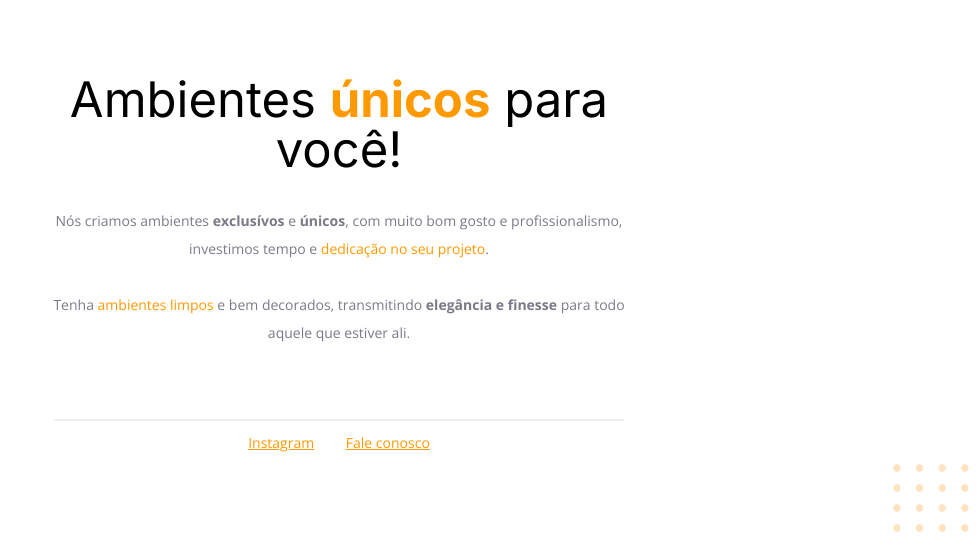
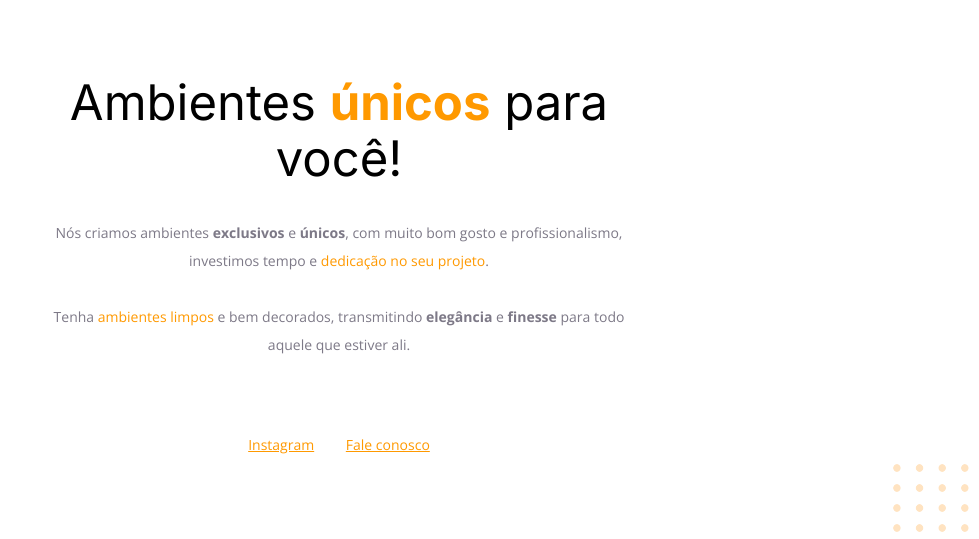
Before and after one commit to Garcezs/Desafio-01, a plain HTML site: page index.html in a window 1280 px wide. Shown: the part 258-797 px from the top of the page, without its empty margins (301-1280 px from the left). Drawn offline with nearby package versions, Linux system fonts and the light colour scheme.

Commit message:
Add files via upload

```diff
--- a/index.html
+++ b/index.html
@@ -1,39 +1,61 @@
+<!-- Instrução que define o tipo do documento. -->
 <!DOCTYPE html>
 <html lang="pt-br">
-<head>
-    <meta charset="UTF-8">
-    <meta name="viewport" content="width=device-width, initial-scale=1.0">
-    <title>Móveis costumizados</title>
-    <link rel="stylesheet" href="./style.css">
+  <!-- Tag <head> contém as instruções para a página -->
+  <head>
+    <link rel="preconnect" href="https://fonts.googleapis.com" />
+    <link rel="preconnect" href="https://fonts.gstatic.com" crossorigin />
+    <meta charset="UTF-8" />
+    <meta name="viewport" content="width=device-width, initial-scale=1.0" />
+    <title>Móveis customizados</title>
 
-    <link rel="preconnect" href="https://fonts.googleapis.com">
-    <link rel="preconnect" href="https://fonts.gstatic.com" crossorigin>
-    <link href="https://fonts.googleapis.com/css2?family=Inter:wght@400;700&family=Open+Sans:wght@400;700&display=swap" rel="stylesheet">
-</head>
-<body>
+    <link
+      href="https://fonts.googleapis.com/css2?family=Inter:wght@400;700&family=Open+Sans:wght@400;700&display=swap"
+      rel="stylesheet"
+    />
 
+    <link rel="stylesheet" href="style.css" />
+  </head>
+
+  <!-- Tag <body> é o corpo do documento, onde tem as informações que serão mostradas. -->
+  <body>
     <div id="hero">
-      <img src="./images/image 1.svg" alt="Desenho de uma pessoa em uma sala com móveis">
+            <!--removi o <div> da imagem-->
 
-      <h1>Ambientes <span>únicos</span>  para você!</h1>
+              <!--troquei por svg pra funcionar melhor com dark mode-->
+      <img
+      src="images/img1.svg"
+      alt="Desenho de uma pessoa vestindo uma camisa amarela em uma sala com Móveis"
+      />      <!--movi a imagem pra cima-->
+
+
+
+      <h1>Ambientes <span>únicos</span> para você!</h1> <!--estava sem a tag <span> em 'únicos'-->
+
       <p>
-        Nós criamos ambientes <strong>exclusívos</strong> e <strong>únicos</strong>, com muito bom gosto e profissionalismo, investimos tempo e <span>dedicação no seu projeto</span>.
+        Nós criamos ambientes <strong>exclusivos</strong> e <strong>únicos</strong>, com muito <!--troquei os <spans> por <strong> e separei o <bold> de 'exclusivos' e 'únicos'-->
+        bom gosto e profissionalismo, investimos tempo e <span>dedicação no seu projeto</span>.<!--troquei os <strong> por <span>-->
+        <br/>
+        <br/>
+        Tenha <span>ambientes limpos</span> e bem decorados, transmitindo <strong>elegância</strong> e <strong>finesse</strong> para todo aquele que estiver ali. <!--mudei o <span> de 'bem decorados' para 'ambientes limpos' e separei o <strong>-->
+      </p>
+    </div>  <!--tava sem </div>-->
 
-      <br/>
-      <br/>
 
-        Tenha <span>ambientes limpos</span> e bem decorados, transmitindo <strong>elegância e finesse</strong> para todo aquele que estiver ali.
-      </p>
-    </div>
 
-    <div id="footer">
+      <div id="footer">                           <!--movi o footer pra baixo-->
 
-        <div id="line"></div>
+      <div class="line"></div> <!--movi a linha pra dentro do footer-->
 
-        <a target="_blank" href="https://instagram.com">Instagram</a>
-        <a href="mailto:contato@moveisparavoce.com">Fale conosco</a>
-    </div>
+      <a target="_blank" href="https://instagram.com/moveisparavoce">Instagram</a>
+      <a href="mailto:contato@moveisparavoce.com">Fale conosco</a>
 
-    <img id="balls" src="./images/balls-decoration.svg" alt="bolas laranjadas no canto direito inferior da tela"/>
-</body>
+      </div> <!--tava sem </div>-->
+
+    <img
+      id="balls"
+      src="images/balls.svg"
+      alt="Bolinhas alaranjadas no canto inferior direito da tela"
+    />
+  </body>
 </html>
--- a/style.css
+++ b/style.css
@@ -1,3 +1,4 @@
+/*adicionei um dark mode */
 @media screen and (prefers-color-scheme:dark){
 
   body {
@@ -12,46 +13,45 @@
 }
 
 body {
-    font-family: 'Open Sans', sans-serif;
+  font-family: "Open Sans", sans-serif;
 
-    text-align: center;
+  text-align: center; /*tava end*/
   margin: 0;
 }
 
 #hero {
     width: 592px;
-    margin: 0 auto 72px;
+    margin: 0 auto 72px; /*tava só 72px na parte de cima */
 }
 
-#hero img {
-    margin-bottom: 72px;
+#hero img {           /*adicionei o #hero*/
+    margin: 0 auto 72px; /*tava 100px*/
 }
 
 h1 {
-    font-family: 'Inter', sans-serif;
+  font-family: "Inter", sans-serif;
   font-size: 49px;
-    line-height: 50px;
+  line-height: 56px;
   font-weight: normal;
 
-    margin-bottom: 32px;
+  margin-bottom: 32px;  /*margin-bottom*/
 }
 
-h1 span {
+h1 span {     /*tava sem a tag span*/
   font-weight: bold;
 }
 
 span, a {
-    color: #FF9900;
+  color: #ff9900;
 }
 
-p, #footer{
-    color: #7D7987;
-
+p, #footer {
+  color: #7d7987;
   font-size: 14px;
   line-height: 28px;
 }
 
-a + a {
+#footer a + a {
     margin-left: 28px;
 }
 
@@ -61,11 +61,11 @@ a + a {
 
     margin: 0 auto 8px;
 
-    border: 1px solid #ECEFF2;
+    border: 1px solid red;
 }
 
 #balls {
     position: fixed;
-    bottom: 0px;
-    right: 0px;
+    bottom: 0; /*tava top*/
+    right: 0;
 }
```
Also changed, not shown: images/balls.svg (added), images/img1.svg (added). Lines whose indentation alone changed are shown as unchanged.
